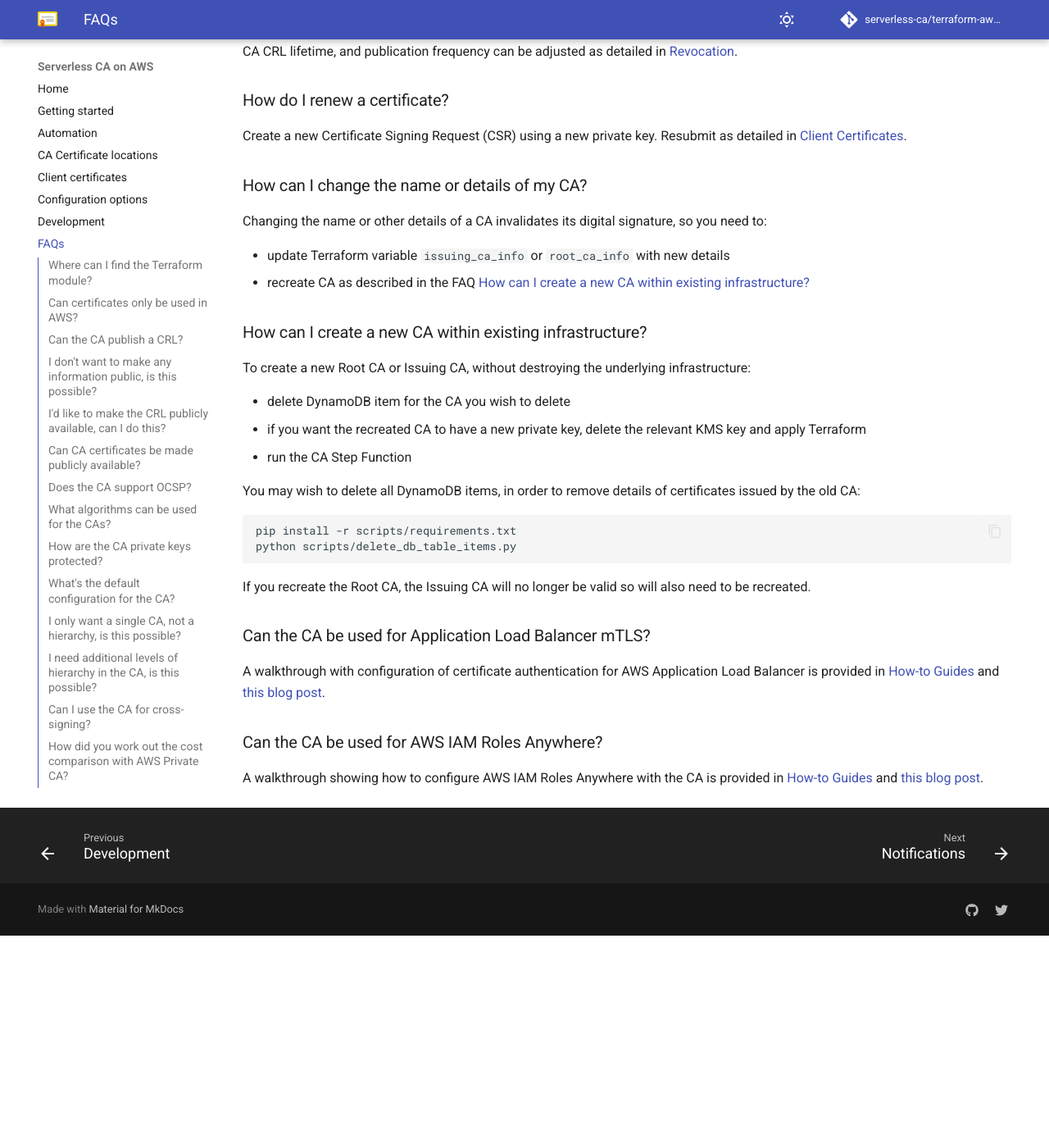
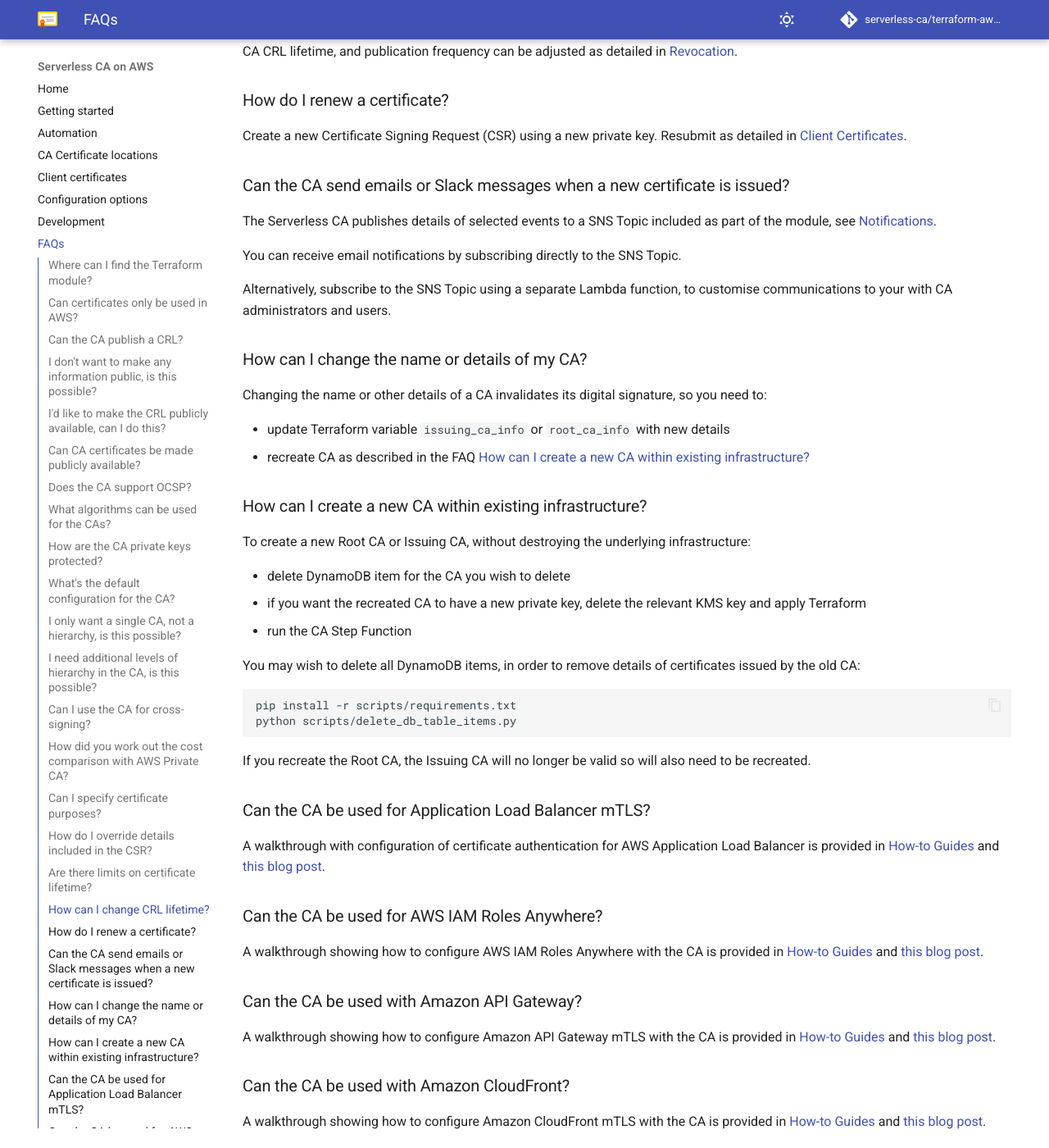
Before and after one commit to serverless-ca/terraform-aws-ca, an MkDocs documentation site: the page built from docs/faq.md, in a window 1280 px wide and 1400 px high, scrolled down 3685 px. Shown: the whole window at 82% size. Built offline with MkDocs 1.6.1 and Material for MkDocs 9.7.7, drawn with Linux system fonts in a browser that asks for light colours; comment, search, counter and statistics services are not loaded; before the commit the page ends 4826 px from its top, so only the background shows below that.

Commit message:
CA notifications documentation

```diff
--- a/docs/faq.md
+++ b/docs/faq.md
@@ -106,6 +106,13 @@
 ### How do I renew a certificate?
 Create a new Certificate Signing Request (CSR) using a new private key. Resubmit as detailed in [Client Certificates](client-certificates.md#renewing-certificates).
 
+### Can the CA send emails or Slack messages when a new certificate is issued?
+The Serverless CA publishes details of selected events to a SNS Topic included as part of the module, see [Notifications](notifications.md).
+
+You can receive email notifications by subscribing directly to the SNS Topic.
+
+Alternatively, subscribe to the SNS Topic using a separate Lambda function, to customise communications to your with CA administrators and users.
+
 ### How can I change the name or details of my CA?
 Changing the name or other details of a CA invalidates its digital signature, so you need to:
 
@@ -132,3 +139,9 @@
 
 ### Can the CA be used for AWS IAM Roles Anywhere?
 A walkthrough showing how to configure AWS IAM Roles Anywhere with the CA is provided in [How-to Guides](https://serverlessca.com/how-to-guides/iam/) and [this blog post](https://medium.com/@paulschwarzenberger/aws-iam-roles-anywhere-with-open-source-private-ca-6c0ec5758b2b).
+
+### Can the CA be used with Amazon API Gateway?
+A walkthrough showing how to configure Amazon API Gateway mTLS with the CA is provided in [How-to Guides](https://serverlessca.com/how-to-guides/api/) and [this blog post](https://medium.com/@paulschwarzenberger/api-gateway-mtls-with-open-source-cloud-ca-3362438445de).
+
+### Can the CA be used with Amazon CloudFront?
+A walkthrough showing how to configure Amazon CloudFront mTLS with the CA is provided in [How-to Guides](https://serverlessca.com/how-to-guides/cloudfront/) and [this blog post](https://medium.com/@paulschwarzenberger/amazon-cloudfront-mtls-with-open-source-serverless-ca-f49ce2bc9874).
```
Also changed, not shown: docs/notifications.md (+9 -1 lines).
